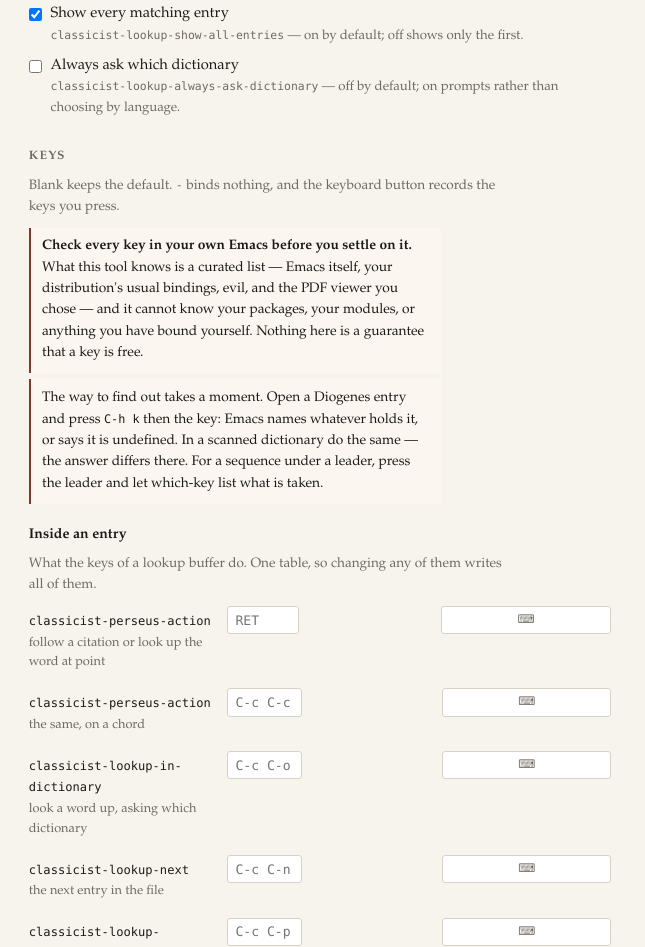
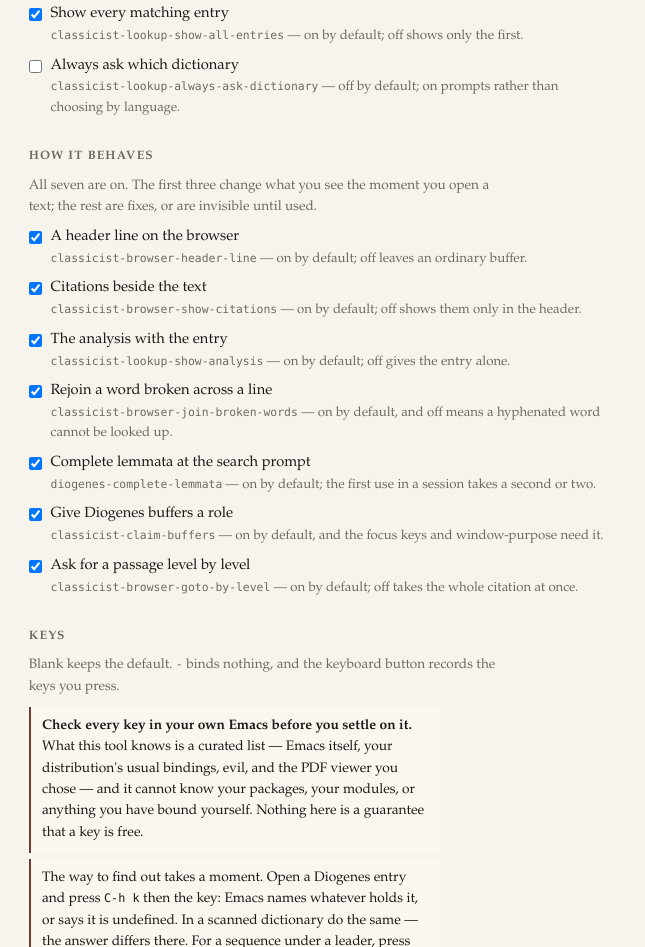
Before and after one commit to VictorSousa92/emacs-classicist-suite, a plain HTML site: page tools/diogenes-preset-builder.html in a window 1280 px wide. Shown: the part 3630-4577 px from the top of the page, without its empty margins (0-645 px from the left). Drawn offline with Linux system fonts and the light colour scheme.

Commit message:
seven options the builder did not offer
The Configuration tab had six controls, and five of the options that decide
how the suite behaves were not among them: the header line, the citations
beside the text, the analysis with the entry, rejoining a word broken across
a line, and the roles the focus keys need.

All seven default to on, so each box is checked and each emits a setq only
where the reader turns it off -- the rule the six existing controls follow.
No wiring was needed: a document-level listener re-renders on any input
inside #panel-config.

These seven are what separates the two starting points a reader will be
offered.  The first three change what you see the moment you open a text; the
other four are fixes, or are invisible until used.

And one of the seven names was wrong.  I wrote classicist-complete-lemmata by
analogy with the other six; it is diogenes-complete-lemmata, in
diogenes-complete.el, which the renames never touched -- the dictionaries and
integrations keep their prefix until the tenth item.  It appeared twice: in
the label a reader reads, and in the setq the builder emits.  So the builder
would have written a variable nothing reads into an init file and silently
failed to turn the completion off.

Second bug make builder has caught in the two commits since it existed, both
the same shape: a name that looked right by analogy.  Nothing else would find
it -- the builder is not compiled, check-declare reads elisp, and a reader
would notice only that the option did nothing.

```diff
--- a/tools/diogenes-preset-builder.html
+++ b/tools/diogenes-preset-builder.html
@@ -452,6 +452,45 @@
     <input type="checkbox" id="c-alwaysask">
     <label for="c-alwaysask">Always ask which dictionary
       <em><code>classicist-lookup-always-ask-dictionary</code> &mdash; off by default; on prompts rather than choosing by language.</em></label>
+  </div>
+
+  <h2>How it behaves</h2>
+  <p class="note">All seven are on. The first three change what you see the
+  moment you open a text; the rest are fixes, or are invisible until used.</p>
+  <div class="row">
+    <input type="checkbox" id="c-headerline" checked>
+    <label for="c-headerline">A header line on the browser
+      <em><code>classicist-browser-header-line</code> &mdash; on by default; off leaves an ordinary buffer.</em></label>
+  </div>
+  <div class="row">
+    <input type="checkbox" id="c-citations" checked>
+    <label for="c-citations">Citations beside the text
+      <em><code>classicist-browser-show-citations</code> &mdash; on by default; off shows them only in the header.</em></label>
+  </div>
+  <div class="row">
+    <input type="checkbox" id="c-analysis" checked>
+    <label for="c-analysis">The analysis with the entry
+      <em><code>classicist-lookup-show-analysis</code> &mdash; on by default; off gives the entry alone.</em></label>
+  </div>
+  <div class="row">
+    <input type="checkbox" id="c-joinwords" checked>
+    <label for="c-joinwords">Rejoin a word broken across a line
+      <em><code>classicist-browser-join-broken-words</code> &mdash; on by default, and off means a hyphenated word cannot be looked up.</em></label>
+  </div>
+  <div class="row">
+    <input type="checkbox" id="c-completelemmata" checked>
+    <label for="c-completelemmata">Complete lemmata at the search prompt
+      <em><code>diogenes-complete-lemmata</code> &mdash; on by default; the first use in a session takes a second or two.</em></label>
+  </div>
+  <div class="row">
+    <input type="checkbox" id="c-claimbuffers" checked>
+    <label for="c-claimbuffers">Give Diogenes buffers a role
+      <em><code>classicist-claim-buffers</code> &mdash; on by default, and the focus keys and window-purpose need it.</em></label>
+  </div>
+  <div class="row">
+    <input type="checkbox" id="c-gotobylevel" checked>
+    <label for="c-gotobylevel">Ask for a passage level by level
+      <em><code>classicist-browser-goto-by-level</code> &mdash; on by default; off takes the whole citation at once.</em></label>
   </div>
 
   <h2>Keys</h2>
@@ -2049,6 +2088,30 @@ function configText() {
     reading.push('  (setq classicist-lookup-always-ask-dictionary t)');
   if (reading.length) { out.push(''); out.push('  ;; Reading.'); out.push(...reading); }
 
+  // HOW IT BEHAVES.  All seven are on by default, so a line appears only
+  // where the reader has turned one off -- the rule the boxes above follow
+  // too: say nothing where nothing differs.
+  const behave = [];
+  if (!el('c-headerline').checked)
+    behave.push('  (setq classicist-browser-header-line nil)');
+  if (!el('c-citations').checked)
+    behave.push('  (setq classicist-browser-show-citations nil)');
+  if (!el('c-analysis').checked)
+    behave.push('  (setq classicist-lookup-show-analysis nil)');
+  if (!el('c-joinwords').checked)
+    behave.push('  (setq classicist-browser-join-broken-words nil)');
+  if (!el('c-completelemmata').checked)
+    behave.push('  (setq diogenes-complete-lemmata nil)');
+  if (!el('c-claimbuffers').checked)
+    behave.push('  (setq classicist-claim-buffers nil)');
+  if (!el('c-gotobylevel').checked)
+    behave.push('  (setq classicist-browser-goto-by-level nil)');
+  if (behave.length) {
+    out.push('');
+    out.push('  ;; How it behaves.');
+    out.push(...behave);
+  }
+
   // The dictionary letters, only those moved or unbound.
   const dictKeys = [];
   document.querySelectorAll('input[data-dictkey]').forEach(i => {
```
